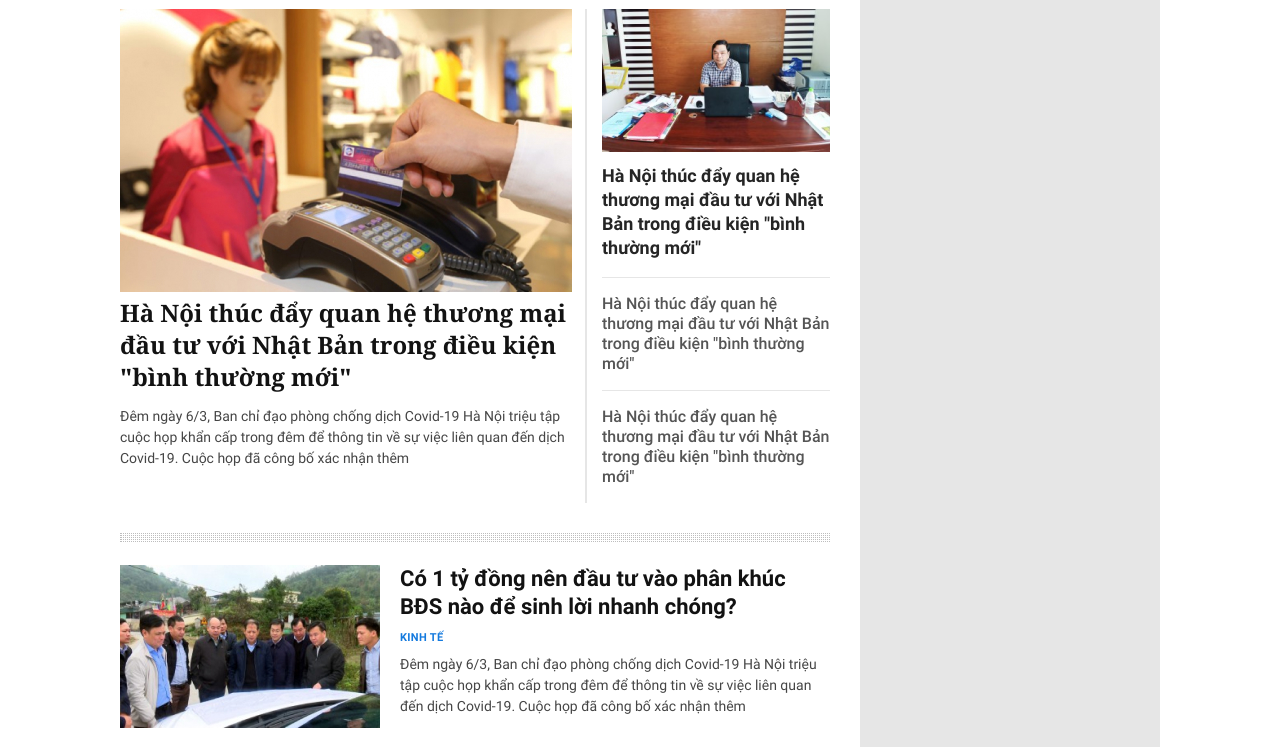
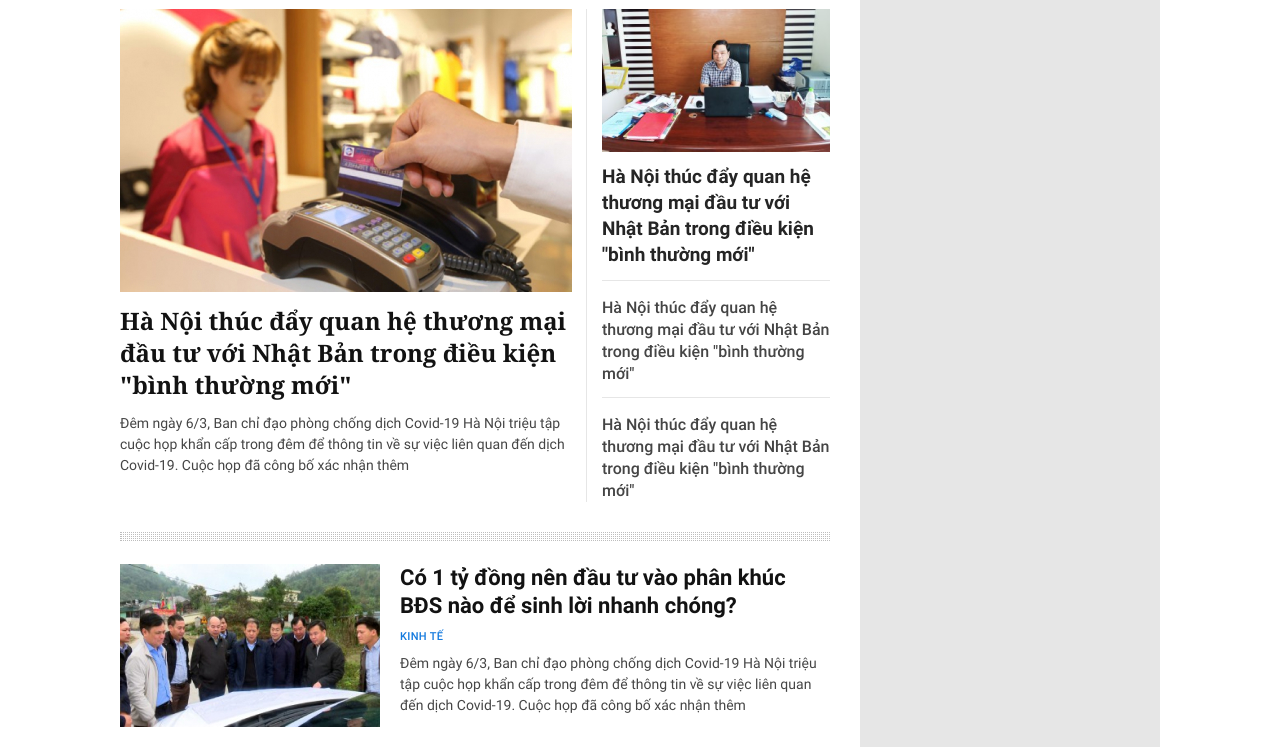
Before and after one commit to ngoctm99/thuctap, a plain HTML site: page view/business.html in a window 1280 px wide. Shown: the part 201-948 px from the top of the page. Drawn offline with nearby package versions, Linux system fonts and the light colour scheme; files whose address does not match are found by name.

Commit message:
fix text design

```diff
--- a/css/business.css
+++ b/css/business.css
@@ -237,7 +237,7 @@ b{
     padding: 24px 0px 34px 0px;
 }
 .main__news-category, .main__news-category-list{
-    font: 500 11px/16px RobotoBold;
+    font: 500 11px/16px RobotoMedium;
     letter-spacing: calc(11px * 0.03);
     color: #147ade;
     text-transform: uppercase;
@@ -254,35 +254,41 @@ b{
 .main__highlight-news{
     width: 467px;
     padding-right: 15px;
-    border-right: 2px solid #e6e6e6;
+    border-right: 1px solid #e6e6e6;
 }
 .main__news-left-rightcorner{
     width: 243px;
     padding-left: 15px;
 }
-.main__news-rightcorner{
-    display: block;
-    padding-bottom: 17px;
+.main__news-rightcorner:not(:last-child){
+    padding-bottom: 12px;
 }
 .main__news-rightcorner img{
-    margin-bottom: 6px;
+    margin-bottom: 12px;
+    display: block;
 }
 .main__news-rightcorner:not(:first-child){
-    padding: 16px 0px;
+    padding-top: 16px;
     border-top: 1px solid #e6e6e6;
 }
 .main__news-rightcorner-1{
-    font: 500 18px/24px RobotoBold;
+    font: 500 19px RobotoBold;
     color: #252525;
+    line-height: 26px;
 }
 .main__aside-leftcorner{
     padding-bottom: 30px;
 }
 .main__news-rightcorner-2{
-    font: 500 16px/20px RobotoMedium;
-    color: #555555;
+    font: 500 16px RobotoMedium;
+    color: #454545;
+    line-height: 22px;
 }
 .main__hl-h2{
+    margin-bottom: 12px;
+}
+.main__hl-news-img img{
+    display: block;
     margin-bottom: 13px;
 }
 .main__highlight-news-title{
@@ -342,6 +348,9 @@ b{
 .main__news-listing-item{
     padding: 22px 0px;
     border-bottom: 1px solid #e6e6e6;
+}
+.main__news-listing-item img{
+    display: block;
 }
 .main__news-item-content img{
     margin-right: 3px;
--- a/css/index.css
+++ b/css/index.css
@@ -239,7 +239,7 @@ b{
     margin-bottom: 7px;
 }
 .main__news-category, .main__news-category-list{
-    font: 500 11px/16px RobotoBold;
+    font: 500 11px/16px RobotoMedium;
     letter-spacing: calc(11px * 0.03);
     color: #147ade;
     text-transform: uppercase;
@@ -635,7 +635,7 @@ hr{
 }
 .main__mr-news-item-title{
     color: #121212;
-    font: 500 14px/19px RobotoBold;
+    font: 500 14px/19px RobotoMedium;
 }
 .footer, .footer a{
     background-color: #095aaa;
```
Also changed, not shown: css/businessDetail.css (+7 -8 lines).
